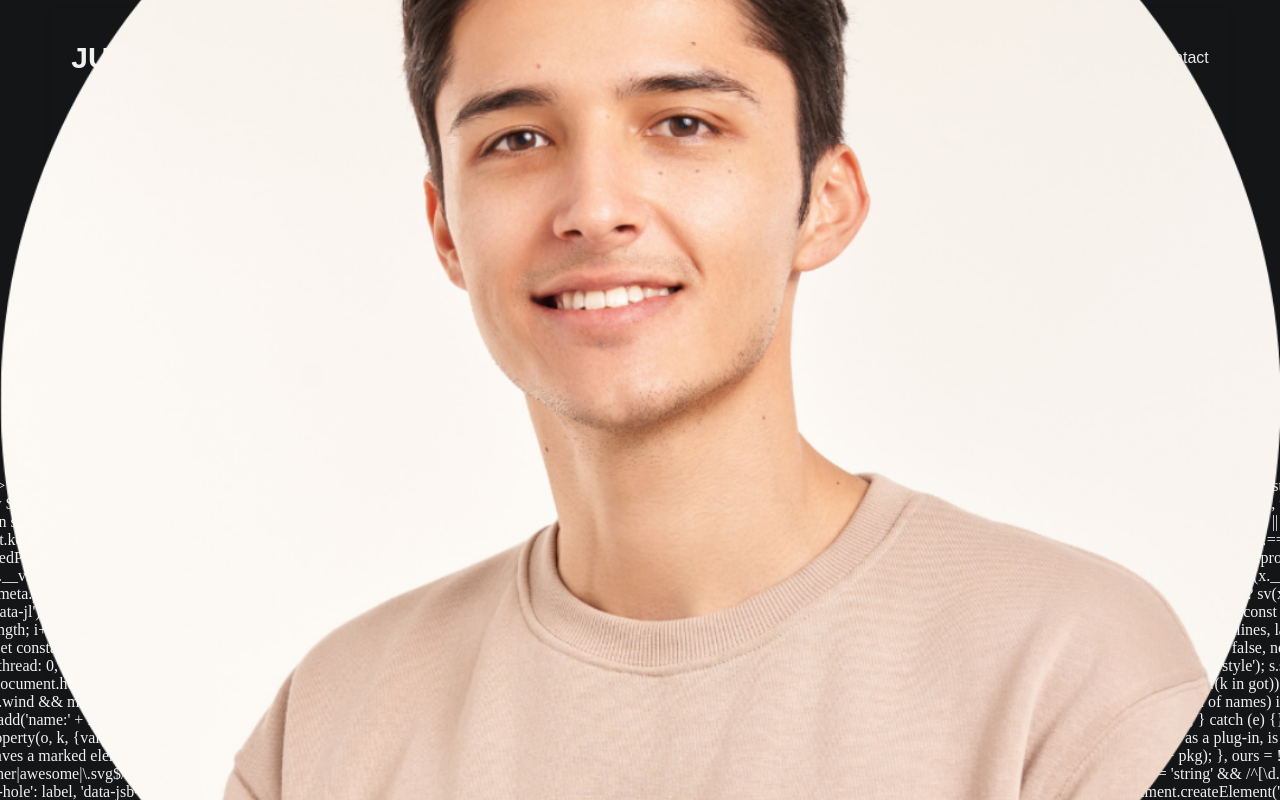
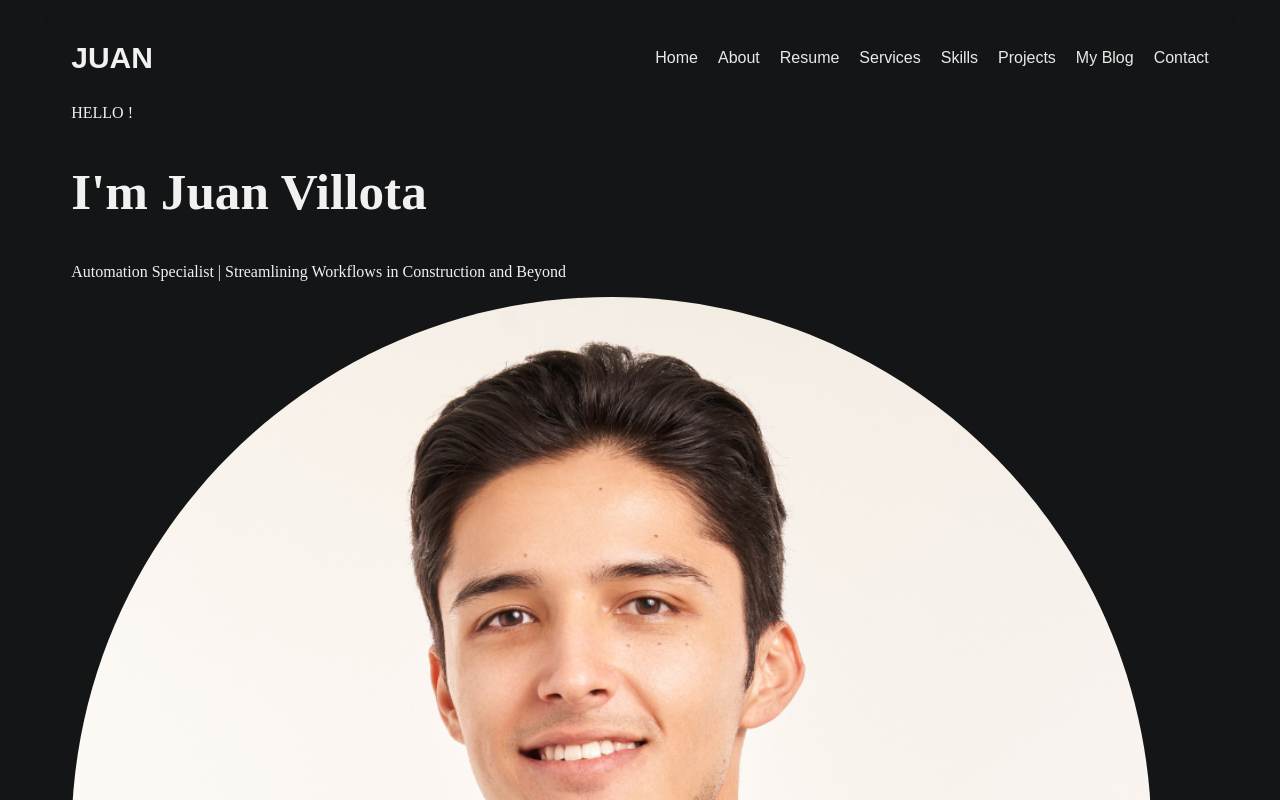
Before and after one commit to juanchovg1/mi-portafolio-frontend, a React (Vite) app: page / in a window 1280 px wide. Shown: the top 800 px of the page. Built offline with nearby package versions, Linux system fonts and the light colour scheme.

Commit message:
Update React version in package.json and replace Image component with img tag in ProfileSection

```diff
--- a/package.json
+++ b/package.json
@@ -12,8 +12,8 @@
   "dependencies": {
     "axios": "^1.8.2",
     "framer-motion": "^12.4.10",
-    "react": "^19.0.0",
-    "react-dom": "^19.0.0",
+    "react": "^18.0.0",
+    "react-dom": "^18.0.0",
     "react-router-dom": "^7.3.0"
   },
   "devDependencies": {
--- a/src/components/ProfileSection.jsx
+++ b/src/components/ProfileSection.jsx
@@ -1,5 +1,4 @@
 import React from 'react';
-import Image from 'next/image';
 
 const ProfileSection = () => {
 return (
@@ -12,12 +11,10 @@ return (
         Automation Specialist | Streamlining Workflows in Construction and Beyond
     </p>
     <div className="relative w-48 h-48 mt-6">
-        <Image
-        src="/juan.png" // Ensure the image is in the public folder of Next.js
+        <img
+        src="/juan.png" // Ensure the image is in the public folder
         alt="Juan Villota"
-        layout="fill"
-        objectFit="cover"
-        className="rounded-full"
+        className="rounded-full w-full h-full object-cover"
         />
     </div>
     <div className="mt-6 flex gap-4">
```
